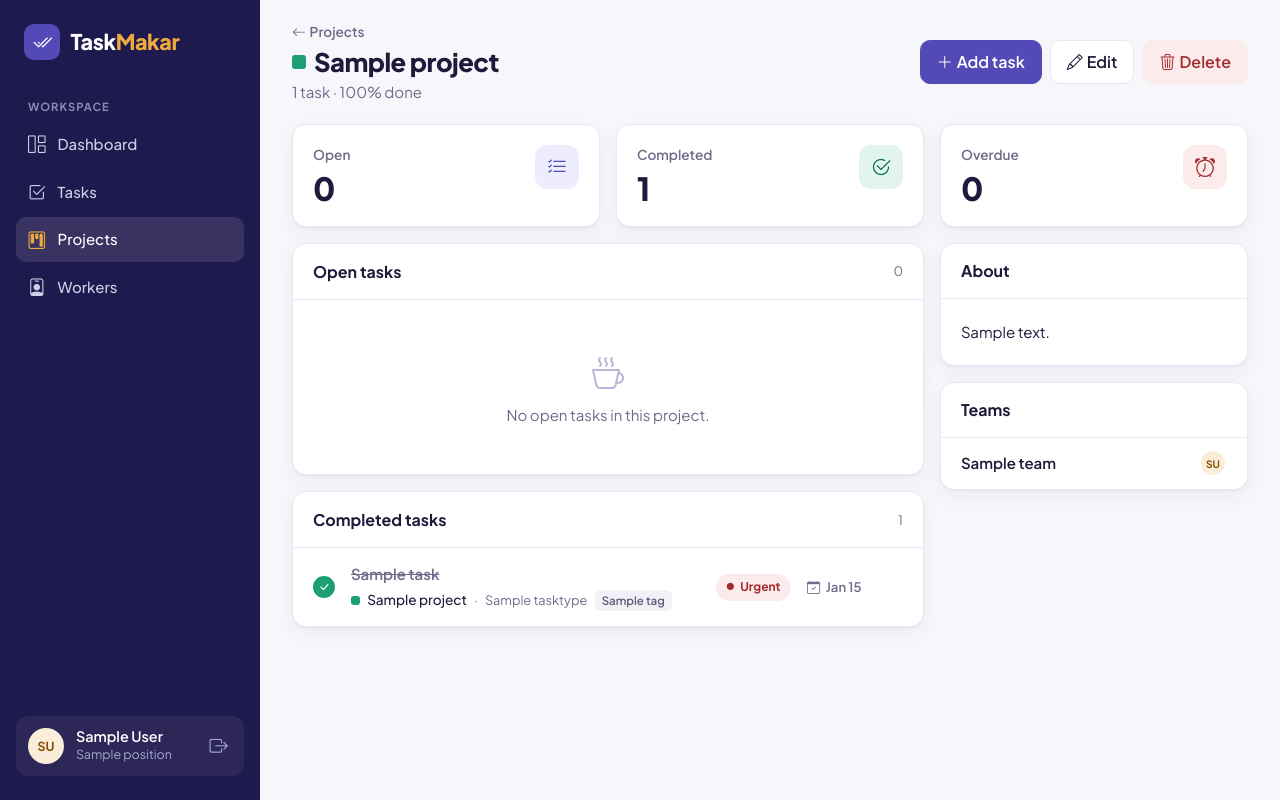
After one commit to makar111111/task-makar, a Django app: page /projects/1/ in a window 1280 px wide. The commit adds this page. Run offline with Django 5.2, Linux system fonts and the light colour scheme; a user stored in the database is signed in; tables that the repository leaves empty hold one stand-in row (values such as "Sample post").

Commit message:
Add project pages
Project cards show progress, overdue tasks, teams and members. The
project page lists its open and completed tasks and has an "Add task"
button that preselects the project. Deleting a project warns how many
tasks will be deleted with it.

```diff
--- a/static/css/taskmakar.css
+++ b/static/css/taskmakar.css
@@ -335,3 +335,6 @@ a.tm-person-name:hover { color: var(--tm-primary); }
 
 /* Utilities */
 .min-w-0 { min-width: 0; }
+.tm-clamp-2 {
+  display: -webkit-box; -webkit-line-clamp: 2; -webkit-box-orient: vertical; overflow: hidden;
+}
--- a/task_manager/urls.py
+++ b/task_manager/urls.py
@@ -54,4 +54,25 @@ urlpatterns = [
         views.WorkerDeleteView.as_view(),
         name="worker-delete",
     ),
+    path("projects/", views.ProjectListView.as_view(), name="project-list"),
+    path(
+        "projects/<int:pk>/",
+        views.ProjectDetailView.as_view(),
+        name="project-detail",
+    ),
+    path(
+        "projects/create/",
+        views.ProjectCreateView.as_view(),
+        name="project-create",
+    ),
+    path(
+        "projects/<int:pk>/update/",
+        views.ProjectUpdateView.as_view(),
+        name="project-update",
+    ),
+    path(
+        "projects/<int:pk>/delete/",
+        views.ProjectDeleteView.as_view(),
+        name="project-delete",
+    ),
 ]
--- a/task_manager/views.py
+++ b/task_manager/views.py
@@ -6,6 +6,7 @@ from django.contrib.auth.mixins import LoginRequiredMixin
 from django.contrib.messages.views import SuccessMessageMixin
 from django.db.models import Count, Q
 from django.shortcuts import get_object_or_404, redirect, render
+from django.template.defaultfilters import pluralize
 from django.urls import reverse_lazy
 from django.utils import timezone
 from django.utils.http import url_has_allowed_host_and_scheme
@@ -14,6 +15,7 @@ from django.views.decorators.http import require_POST
 
 from task_manager.demo import DEMO_PASSWORD, DEMO_USERNAME
 from task_manager.forms import (
+    ProjectForm,
     SearchForm,
     TaskFilterForm,
     TaskForm,
@@ -317,3 +319,77 @@ class WorkerDeleteView(
         if self.object == self.request.user:
             return "This is your own account: you will be signed out."
         return ""
+
+
+def annotate_task_counts(projects):
+    today = timezone.localdate()
+    return projects.annotate(
+        num_tasks=Count("tasks", distinct=True),
+        num_completed_tasks=Count(
+            "tasks", filter=Q(tasks__is_completed=True), distinct=True
+        ),
+        num_overdue_tasks=Count(
+            "tasks",
+            filter=Q(tasks__is_completed=False, tasks__deadline__lt=today),
+            distinct=True,
+        ),
+    )
+
+
+class ProjectListView(LoginRequiredMixin, SearchMixin, generic.ListView):
+    model = Project
+    paginate_by = 9
+
+    def get_queryset(self):
+        projects = annotate_task_counts(super().get_queryset())
+        return projects.order_by("name").prefetch_related("teams__members")
+
+
+class ProjectDetailView(LoginRequiredMixin, generic.DetailView):
+    model = Project
+
+    def get_queryset(self):
+        return annotate_task_counts(Project.objects.all()).prefetch_related(
+            "teams__members"
+        )
+
+    def get_context_data(self, **kwargs):
+        context = super().get_context_data(**kwargs)
+        tasks = self.object.tasks.select_related(
+            "project", "task_type"
+        ).prefetch_related("tags")
+        context["open_tasks"] = tasks.filter(is_completed=False)
+        context["completed_tasks"] = tasks.filter(is_completed=True)
+        return context
+
+
+class ProjectCreateView(
+    LoginRequiredMixin, ObjectMessageMixin, generic.CreateView
+):
+    model = Project
+    form_class = ProjectForm
+    success_message = 'Project "%(object)s" was created.'
+
+
+class ProjectUpdateView(
+    LoginRequiredMixin, ObjectMessageMixin, generic.UpdateView
+):
+    model = Project
+    form_class = ProjectForm
+    success_message = 'Project "%(object)s" was updated.'
+
+
+class ProjectDeleteView(
+    LoginRequiredMixin, ConfirmDeleteMixin, generic.DeleteView
+):
+    model = Project
+    success_url = reverse_lazy("task_manager:project-list")
+
+    def get_delete_warning(self):
+        num_tasks = self.object.tasks.count()
+        if num_tasks:
+            return (
+                f"{num_tasks} task{pluralize(num_tasks)} of this project "
+                "will be deleted too."
+            )
+        return ""
--- a/templates/includes/project_progress.html
+++ b/templates/includes/project_progress.html
@@ -2,7 +2,7 @@
 {% with color=project|project_color %}
 <div class="py-2">
   <div class="d-flex justify-content-between align-items-center mb-2">
-    <span class="tm-project fw-semibold"><span class="tm-project-dot" style="background: {{ color }}"></span>{{ project.name }}</span>
+    <a class="tm-project fw-semibold" href="{{ project.get_absolute_url }}"><span class="tm-project-dot" style="background: {{ color }}"></span>{{ project.name }}</a>
     <span class="small fw-bold">{% widthratio project.num_completed_tasks project.num_tasks 100 %}%</span>
   </div>
   <div class="tm-progress">
--- a/templates/includes/sidebar.html
+++ b/templates/includes/sidebar.html
@@ -19,6 +19,9 @@
       <a class="tm-nav-link{% if url_name|startswith:'task-' %} active{% endif %}" href="{% url 'task_manager:task-list' %}">
         <i class="bi bi-check2-square"></i>Tasks{% if open_count %}<span class="tm-nav-count">{{ open_count }}</span>{% endif %}
       </a>
+      <a class="tm-nav-link{% if url_name|startswith:'project-' %} active{% endif %}" href="{% url 'task_manager:project-list' %}">
+        <i class="bi bi-kanban"></i>Projects
+      </a>
       <a class="tm-nav-link{% if url_name|startswith:'worker-' %} active{% endif %}" href="{% url 'task_manager:worker-list' %}">
         <i class="bi bi-person-badge"></i>Workers
       </a>
--- a/templates/includes/task_row.html
+++ b/templates/includes/task_row.html
@@ -4,7 +4,7 @@
   <div class="flex-grow-1 min-w-0">
     <a class="tm-task-name" href="{{ task.get_absolute_url }}">{{ task.name }}</a>
     <div class="tm-task-meta">
-      <span class="tm-project"><span class="tm-project-dot" style="background: {{ task.project|project_color }}"></span>{{ task.project }}</span>
+      <a class="tm-project" href="{{ task.project.get_absolute_url }}"><span class="tm-project-dot" style="background: {{ task.project|project_color }}"></span>{{ task.project }}</a>
       <span>·</span>
       <span>{{ task.task_type }}</span>
       {% for tag in task.tags.all %}<span class="tm-tag">{{ tag }}</span>{% endfor %}
--- a/templates/task_manager/index.html
+++ b/templates/task_manager/index.html
@@ -83,6 +83,7 @@
       <div class="tm-card">
         <div class="tm-card-header">
           <h2 class="tm-card-title">Projects</h2>
+          <a class="tm-card-link" href="{% url 'task_manager:project-list' %}">View all</a>
         </div>
         <div class="px-3 py-2">
           {% for project in projects %}
--- /dev/null
+++ b/templates/task_manager/project_detail.html
@@ -0,0 +1,99 @@
+{% extends "base.html" %}
+{% load task_manager_extras %}
+
+{% block title %}{{ project.name }}{% endblock %}
+
+{% block topbar %}
+  {% with color=project|project_color %}
+    <div class="min-w-0">
+      <a class="tm-breadcrumb" href="{% url 'task_manager:project-list' %}"><i class="bi bi-arrow-left me-1"></i>Projects</a>
+      <h1 class="tm-page-title mt-1 d-flex align-items-center gap-2"><span class="tm-project-dot" style="background: {{ color }}; width: 14px; height: 14px"></span>{{ project.name }}</h1>
+      <p class="tm-page-subtitle">{{ project.num_tasks }} task{{ project.num_tasks|pluralize }} · {% widthratio project.num_completed_tasks project.num_tasks 100 %}% done</p>
+    </div>
+  {% endwith %}
+  <div class="ms-auto d-flex flex-wrap gap-2">
+    <a class="btn btn-primary" href="{% url 'task_manager:task-create' %}?project={{ project.pk }}"><i class="bi bi-plus-lg me-1"></i>Add task</a>
+    <a class="btn btn-light" href="{% url 'task_manager:project-update' project.pk %}"><i class="bi bi-pencil me-1"></i>Edit</a>
+    <a class="btn btn-soft-danger" href="{% url 'task_manager:project-delete' project.pk %}"><i class="bi bi-trash3 me-1"></i>Delete</a>
+  </div>
+{% endblock %}
+
+{% block content %}
+  <div class="row g-3 mb-3">
+    <div class="col-sm-4">
+      <div class="tm-card tm-stat">
+        <div><div class="tm-stat-label">Open</div><div class="tm-stat-value">{{ open_tasks|length }}</div></div>
+        <span class="tm-stat-icon tm-soft-primary"><i class="bi bi-list-check"></i></span>
+      </div>
+    </div>
+    <div class="col-sm-4">
+      <div class="tm-card tm-stat">
+        <div><div class="tm-stat-label">Completed</div><div class="tm-stat-value">{{ project.num_completed_tasks }}</div></div>
+        <span class="tm-stat-icon tm-soft-success"><i class="bi bi-check2-circle"></i></span>
+      </div>
+    </div>
+    <div class="col-sm-4">
+      <div class="tm-card tm-stat">
+        <div><div class="tm-stat-label">Overdue</div><div class="tm-stat-value{% if project.num_overdue_tasks %} text-danger{% endif %}">{{ project.num_overdue_tasks }}</div></div>
+        <span class="tm-stat-icon tm-soft-danger"><i class="bi bi-alarm"></i></span>
+      </div>
+    </div>
+  </div>
+
+  <div class="row g-3">
+    <div class="col-lg-8">
+      <div class="tm-card mb-3">
+        <div class="tm-card-header">
+          <h2 class="tm-card-title">Open tasks</h2>
+          <span class="text-secondary small">{{ open_tasks|length }}</span>
+        </div>
+        {% for task in open_tasks %}
+          {% include "includes/task_row.html" %}
+        {% empty %}
+          <div class="tm-empty"><i class="bi bi-cup-hot"></i>No open tasks in this project.</div>
+        {% endfor %}
+      </div>
+
+      <div class="tm-card">
+        <div class="tm-card-header">
+          <h2 class="tm-card-title">Completed tasks</h2>
+          <span class="text-secondary small">{{ completed_tasks|length }}</span>
+        </div>
+        {% for task in completed_tasks %}
+          {% include "includes/task_row.html" %}
+        {% empty %}
+          <div class="tm-empty"><i class="bi bi-check2-circle"></i>Nothing is completed yet.</div>
+        {% endfor %}
+      </div>
+    </div>
+
+    <div class="col-lg-4">
+      <div class="tm-card mb-3">
+        <div class="tm-card-header"><h2 class="tm-card-title">About</h2></div>
+        <div class="tm-card-body">
+          {% if project.description %}
+            <p class="tm-description mb-0">{{ project.description }}</p>
+          {% else %}
+            <p class="text-secondary mb-0">No description yet.</p>
+          {% endif %}
+        </div>
+      </div>
+
+      <div class="tm-card">
+        <div class="tm-card-header"><h2 class="tm-card-title">Teams</h2></div>
+        {% for team in project.teams.all %}
+          <div class="tm-person justify-content-between">
+            <span class="tm-person-name">{{ team.name }}</span>
+            <div class="tm-avatars">
+              {% for member in team.members.all %}
+                <a class="tm-avatar {{ member|avatar_class }}" href="{{ member.get_absolute_url }}" title="{{ member.get_full_name|default:member.username }}">{{ member.initials }}</a>
+              {% endfor %}
+            </div>
+          </div>
+        {% empty %}
+          <div class="tm-empty py-4"><i class="bi bi-people"></i>No teams work on this project yet.</div>
+        {% endfor %}
+      </div>
+    </div>
+  </div>
+{% endblock %}
--- a/templates/task_manager/task_detail.html
+++ b/templates/task_manager/task_detail.html
@@ -68,7 +68,7 @@
         <div class="tm-card-body">
           <dl class="tm-meta-list">
             <dt>Project</dt>
-            <dd><span class="tm-project"><span class="tm-project-dot" style="background: {{ task.project|project_color }}"></span>{{ task.project }}</span></dd>
+            <dd><a class="tm-project" href="{{ task.project.get_absolute_url }}"><span class="tm-project-dot" style="background: {{ task.project|project_color }}"></span>{{ task.project }}</a></dd>
             <dt>Type</dt>
             <dd>{{ task.task_type }}</dd>
             <dt>Priority</dt>
--- a/templates/task_manager/task_list.html
+++ b/templates/task_manager/task_list.html
@@ -53,7 +53,7 @@
                     </div>
                   </div>
                 </td>
-                <td><span class="tm-project"><span class="tm-project-dot" style="background: {{ task.project|project_color }}"></span>{{ task.project }}</span></td>
+                <td><a class="tm-project" href="{{ task.project.get_absolute_url }}"><span class="tm-project-dot" style="background: {{ task.project|project_color }}"></span>{{ task.project }}</a></td>
                 <td class="text-secondary">{{ task.task_type }}</td>
                 <td>{% include "includes/priority_badge.html" %}</td>
                 <td>{% include "includes/deadline.html" %}</td>
--- a/templates/task_manager/worker_detail.html
+++ b/templates/task_manager/worker_detail.html
@@ -76,7 +76,7 @@
         <div class="tm-card-header"><h2 class="tm-card-title">Projects</h2></div>
         <div class="tm-card-body d-flex flex-column gap-2">
           {% for project in projects %}
-            <span class="tm-project"><span class="tm-project-dot" style="background: {{ project|project_color }}"></span>{{ project }}</span>
+            <a class="tm-project" href="{{ project.get_absolute_url }}"><span class="tm-project-dot" style="background: {{ project|project_color }}"></span>{{ project }}</a>
           {% empty %}
             <span class="text-secondary small">Works on no projects yet.</span>
           {% endfor %}
```
Also changed, not shown: task_manager/forms.py (+23 -1 lines), task_manager/tests/test_views_projects.py (added, +100 -0 lines), templates/task_manager/project_form.html (added, +31 -0 lines), templates/task_manager/project_list.html (added, +61 -0 lines).
